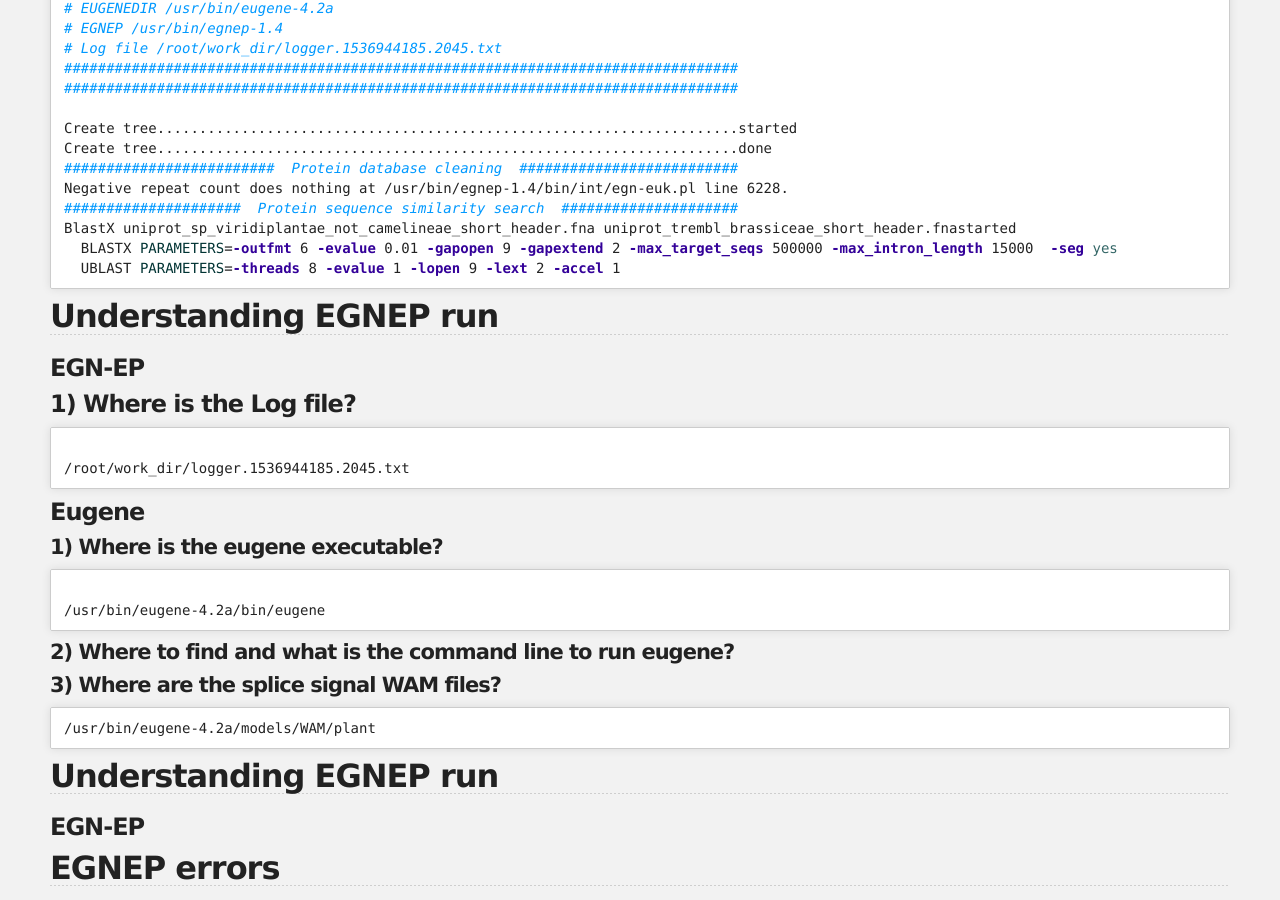
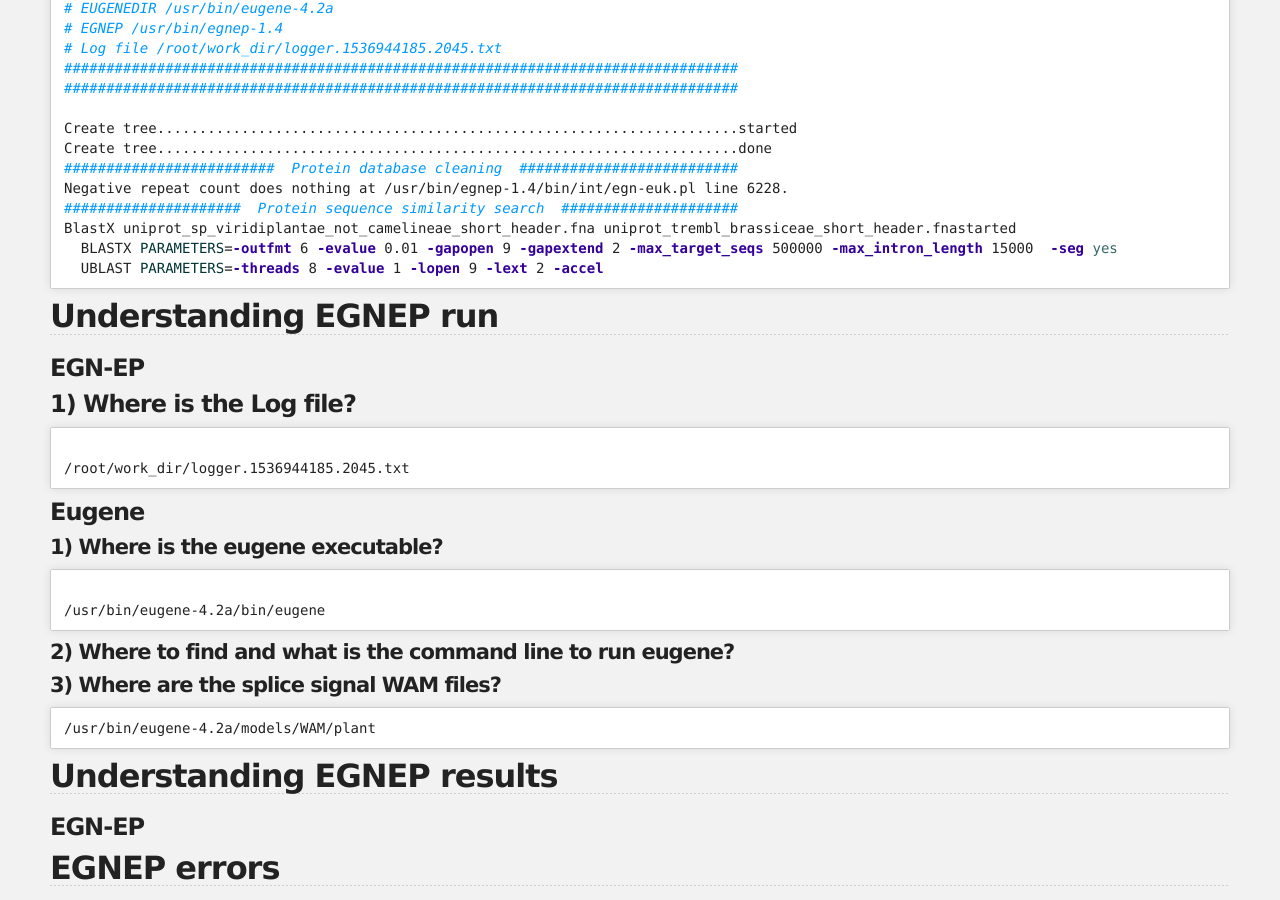
Before and after one commit to SouthGreenPlatform/trainings, a Jekyll site: the page built from _pages/annotation/Eugene/exercice_eugene_appliance_cor.md, in a window 1280 px wide and 900 px high, scrolled down 1691 px. Built offline with Jekyll 4.4.1, drawn with Linux system fonts in a browser that asks for light colours; nearby versions of some CDN libraries.

Commit message:
Update exercice_eugene_appliance_cor.md

```diff
--- a/_pages/annotation/Eugene/exercice_eugene_appliance_cor.md
+++ b/_pages/annotation/Eugene/exercice_eugene_appliance_cor.md
@@ -87,7 +87,8 @@
 #####################  Protein sequence similarity search  #####################
 BlastX uniprot_sp_viridiplantae_not_camelineae_short_header.fna uniprot_trembl_brassiceae_short_header.fnastarted
   BLASTX PARAMETERS=-outfmt 6 -evalue 0.01 -gapopen 9 -gapextend 2 -max_target_seqs 500000 -max_intron_length 15000  -seg yes
-  UBLAST PARAMETERS=-threads 8 -evalue 1 -lopen 9 -lext 2 -accel 1{% endhighlight %}
+  UBLAST PARAMETERS=-threads 8 -evalue 1 -lopen 9 -lext 2 -accel
+{% endhighlight %}
 
 ## Understanding EGNEP run
 
@@ -119,7 +120,7 @@
 /usr/bin/eugene-4.2a/models/WAM/plant
 {% endhighlight %}
 
-## Understanding EGNEP run
+## Understanding EGNEP results
 
 ### EGN-EP
 
```
